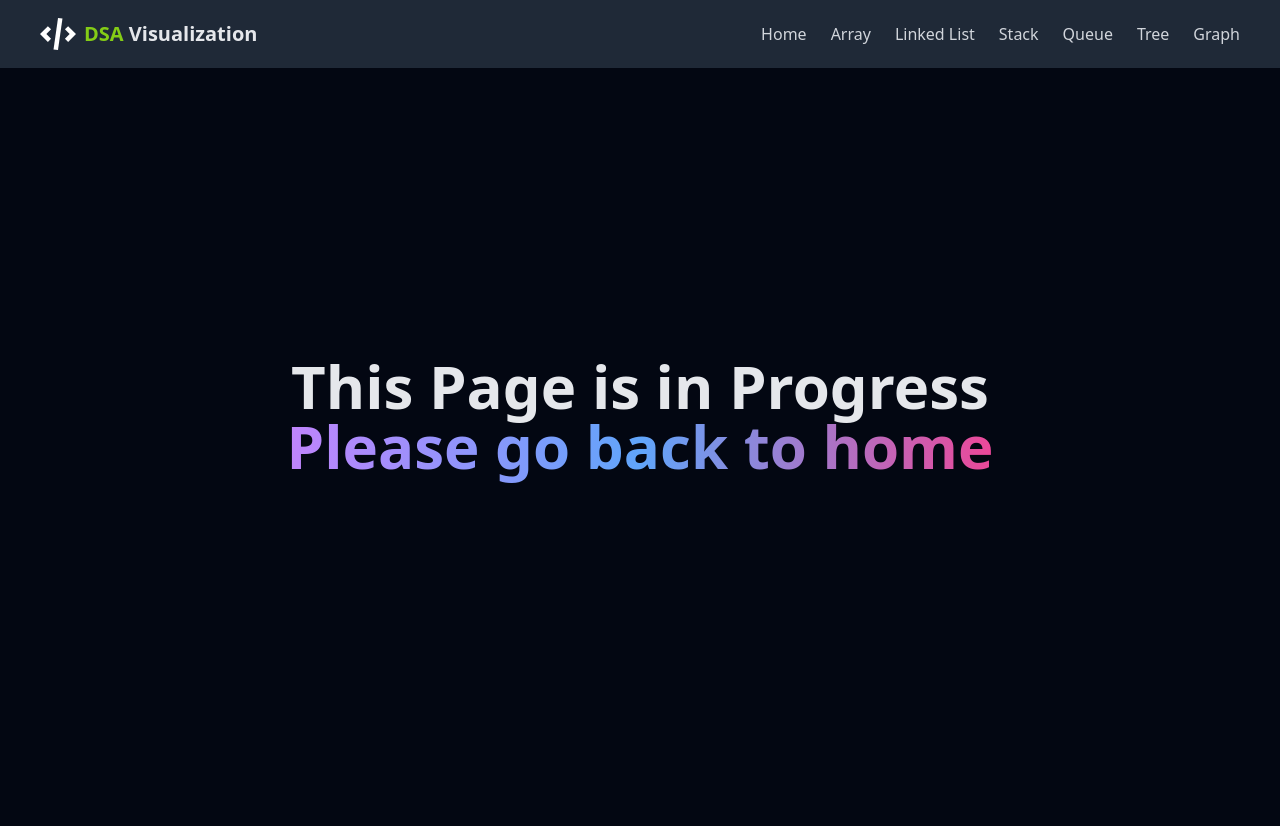
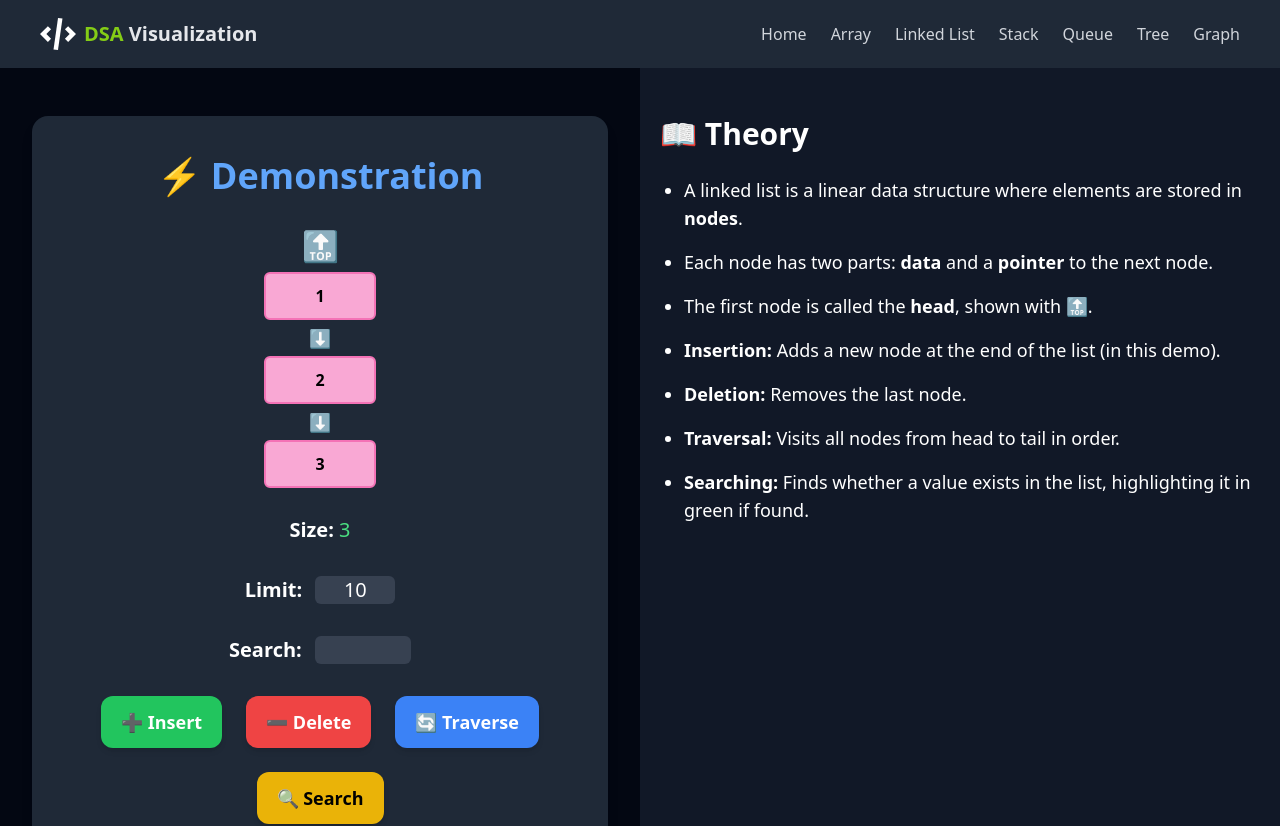
Before and after one commit to chandan22051592/DSA_Visualization, a React (Vite) app: page /Linkedlist in a window 1280 px wide. Shown: the top 826 px of the page. Built offline with nearby package versions, Linux system fonts and the light colour scheme.

Commit message:
Updated gitignore

```diff
--- a/package.json
+++ b/package.json
@@ -10,6 +10,7 @@
     "preview": "vite preview"
   },
   "dependencies": {
+    "dotenv": "^17.2.1",
     "react": "^19.1.1",
     "react-dom": "^19.1.1",
     "react-router-dom": "^7.8.2"
--- a/src/App.jsx
+++ b/src/App.jsx
@@ -6,6 +6,7 @@ import Footer from './components/Footer'
 import ErrorPage from './components/ErrorPage'
 import ArrayMethods from './pages/Array';
 import StackMethods from './pages/Stack';
+import LinkedListMethods from './pages/Linkedlist';
 // import QueueMethods from './pages/Queue';
 // import GraphMethods from './pages/Graph';
 
@@ -22,6 +23,7 @@ function App() {
         <Routes>
           <Route path="/" element={<Hero />} />
           <Route path="/Array" element={<ArrayMethods />} />
+          <Route path="/Linkedlist" element={<LinkedListMethods />} />
           <Route path="/Stack" element={<StackMethods />} />
           <Route path="/Queue" element={<ErrorPage />} />
           <Route path="/Graph" element={<ErrorPage />} />
--- a/src/components/Hero.jsx
+++ b/src/components/Hero.jsx
@@ -19,13 +19,18 @@ function Hero(){
 
                 <div className="flex space-x-6">
                     <a
-                        href="#"
+                        href={import.meta.env.VITE_GITHUB_LINK || "#"}
+                        target="_blank"
+
+                        rel="noopener noreferrer"
                         className="px-6 py-3 bg-purple-600 hover:bg-purple-700 rounded-xl shadow-lg transition transform hover:scale-105"
                     >
                         GitHub Code
                     </a>
                     <a
-                        href="#"
+                        href={import.meta.env.VITE_LINKEDIN_LINK || "#"}
+                        target="_blank"
+                        rel="noopener noreferrer"
                         className="px-6 py-3 bg-pink-600 hover:bg-pink-700 rounded-xl shadow-lg transition transform hover:scale-105"
                     >
                         Creator
--- /dev/null
+++ b/src/pages/Linkedlist.jsx
@@ -0,0 +1,184 @@
+import { useState } from "react";
+
+export default function LinkedListMethods() {
+  const [list, setList] = useState([1, 2, 3]);
+  const [limit, setLimit] = useState(10);
+  const [searchValue, setSearchValue] = useState("");
+  const [foundIndex, setFoundIndex] = useState(null);
+
+  // insertion at end
+  const handleInsert = () => {
+    if (list.length >= limit) {
+      alert("Linked List size limit reached. Cannot insert more nodes.");
+      return;
+    }
+    const newNode = list.length + 1;
+    setList([...list, newNode]);
+  };
+
+  // deletion at end
+  const handleDelete = () => {
+    if (list.length === 0) {
+      alert("Linked List is empty. Nothing to delete.");
+      return;
+    }
+    setList(list.slice(0, -1));
+  };
+
+  // traversal (just alert values in order)
+  const handleTraversal = () => {
+    if (list.length === 0) {
+      alert("List is empty.");
+      return;
+    }
+    alert("Traversal (Head → Tail): " + list.join(" → "));
+  };
+
+  // searching
+  const handleSearch = () => {
+    if (searchValue === "") {
+      alert("Enter a value to search.");
+      return;
+    }
+    const index = list.indexOf(Number(searchValue));
+    if (index === -1) {
+      alert(`${searchValue} not present in the list.`);
+      setFoundIndex(null);
+    } else {
+      alert(`${searchValue} found at position ${index + 1} (from head).`);
+      setFoundIndex(index);
+    }
+  };
+
+  return (
+    <div className="grid grid-cols-1 md:grid-cols-2 min-h-screen">
+      {/* Implementation Section */}
+      <section className="bg-gray-950 flex flex-col items-center text-white py-12 px-4">
+        <div className="bg-gray-800 p-8 md:p-10 rounded-2xl shadow-lg w-full max-w-xl text-center mt-15">
+          <h1 className="text-3xl md:text-4xl font-bold mb-8 text-blue-400">
+            ⚡ Demonstration
+          </h1>
+
+          {/* Show linked list vertically */}
+          <div className="flex flex-col items-center mb-6">
+            {list.length > 0 && (
+              <div className="mb-2 text-blue-400 text-3xl">🔝</div>
+            )}
+            {list.map((item, index) => (
+              <div key={index} className="flex flex-col items-center">
+                <div
+                  className={`w-28 h-12 flex items-center justify-center border-2 ${
+                    foundIndex === index
+                      ? "border-green-400 bg-green-300"
+                      : "border-pink-400 bg-pink-300"
+                  } text-black font-bold rounded-md mb-1`}
+                >
+                  {item}
+                </div>
+                {index < list.length - 1 && (
+                  <div className="text-white text-lg mb-1">⬇️</div>
+                )}
+              </div>
+            ))}
+          </div>
+
+          {/* Show size */}
+          <p className="mb-8 text-lg md:text-xl">
+            <strong>Size:</strong>{" "}
+            <span className="text-green-400">{list.length}</span>
+          </p>
+
+          {/* Limit input */}
+          <p className="mb-8 text-lg md:text-xl">
+            <strong>Limit:</strong>{" "}
+            <input
+              type="number"
+              value={limit}
+              onChange={(e) => {
+                const val = e.target.value;
+                setLimit(val === "" ? "" : Number(val));
+              }}
+              className="w-20 text-center bg-gray-700 text-white rounded-md ml-2 no-spin"
+            />
+          </p>
+
+          {/* Search input */}
+          <p className="mb-8 text-lg md:text-xl">
+            <strong>Search:</strong>{" "}
+            <input
+              type="number"
+              value={searchValue}
+              onChange={(e) => setSearchValue(e.target.value)}
+              className="w-24 text-center bg-gray-700 text-white rounded-md ml-2"
+            />
+          </p>
+
+          {/* Buttons */}
+          <div className="flex flex-col sm:flex-row flex-wrap gap-4 sm:gap-6 justify-center">
+            <button
+              onClick={handleInsert}
+              className="px-5 py-3 bg-green-500 hover:bg-green-600 text-white text-lg font-semibold rounded-xl shadow-md transition transform hover:scale-105"
+            >
+              ➕ Insert
+            </button>
+            <button
+              onClick={handleDelete}
+              className="px-5 py-3 bg-red-500 hover:bg-red-600 text-white text-lg font-semibold rounded-xl shadow-md transition transform hover:scale-105"
+            >
+              ➖ Delete
+            </button>
+            <button
+              onClick={handleTraversal}
+              className="px-5 py-3 bg-blue-500 hover:bg-blue-600 text-white text-lg font-semibold rounded-xl shadow-md transition transform hover:scale-105"
+            >
+              🔄 Traverse
+            </button>
+            <button
+              onClick={handleSearch}
+              className="px-5 py-3 bg-yellow-500 hover:bg-yellow-600 text-black text-lg font-semibold rounded-xl shadow-md transition transform hover:scale-105"
+            >
+              🔍 Search
+            </button>
+          </div>
+        </div>
+      </section>
+
+      {/* Theory Section */}
+      <section className="bg-gray-900 text-white flex flex-col items-start px-6 md:px-5 py-10">
+        <div className="max-w-2xl">
+          <h1 className="text-2xl md:text-3xl font-bold mb-6 mt-4 md:mt-2">
+            📖 Theory
+          </h1>
+          <ul className="list-disc list-outside pl-6 space-y-4 text-base md:text-lg">
+            <li>
+              A linked list is a linear data structure where elements are stored
+              in <strong>nodes</strong>.
+            </li>
+            <li>
+              Each node has two parts: <strong>data</strong> and a{" "}
+              <strong>pointer</strong> to the next node.
+            </li>
+            <li>
+              The first node is called the <strong>head</strong>, shown with 🔝.
+            </li>
+            <li>
+              <strong>Insertion:</strong> Adds a new node at the end of the list
+              (in this demo).
+            </li>
+            <li>
+              <strong>Deletion:</strong> Removes the last node.
+            </li>
+            <li>
+              <strong>Traversal:</strong> Visits all nodes from head to tail in
+              order.
+            </li>
+            <li>
+              <strong>Searching:</strong> Finds whether a value exists in the
+              list, highlighting it in green if found.
+            </li>
+          </ul>
+        </div>
+      </section>
+    </div>
+  );
+}
--- a/src/pages/Stack.jsx
+++ b/src/pages/Stack.jsx
@@ -26,6 +26,14 @@ export default function StackMethods() {
         setStack(stack.slice(0, -1));
     };
 
+    // show top item
+    const handleTop = () => {
+        if (stack.length === 0) {
+            alert("Stack is empty!!");
+            return;
+        }
+        alert(`Top item is: ${stack[stack.length - 1]}`);
+    }
     return (
         <div className="grid grid-cols-1 md:grid-cols-2 min-h-screen">
             {/* Implementation Section */}
@@ -80,6 +88,12 @@ export default function StackMethods() {
                         >
                             ➖ Pop
                         </button>
+                        <button
+                            onClick={handleTop}
+                            className="px-6 py-3 bg-green-500 hover:bg-green-600 text-white text-lg font-semibold rounded-xl shadow-md transition transform hover:scale-105"
+                        >
+                            🔝 Top
+                        </button>
                     </div>
                 </div>
             </section>
```
Also changed, not shown: 2 other files (tests, documents, lock files or other folders). Lines whose indentation alone changed are shown as unchanged.
